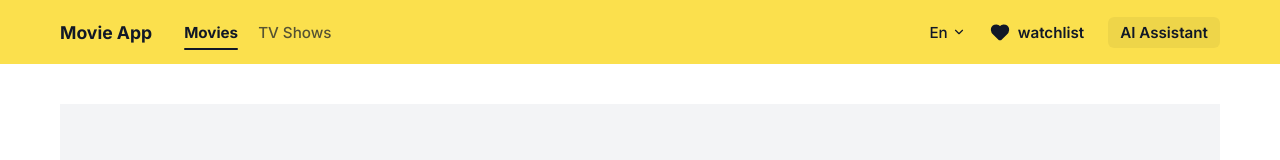
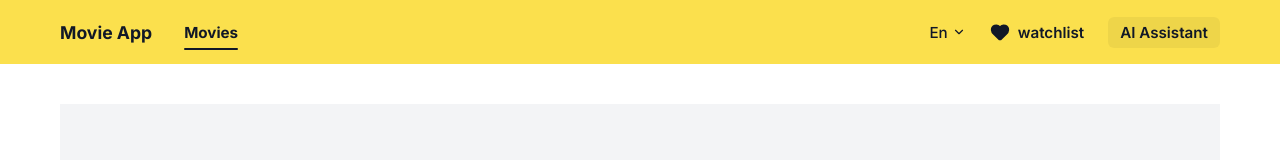
Before and after one commit to hussienhagar459-jpg/movieapp, a React (Vite) app: page / in a window 1280 px wide. Shown: the top 160 px of the page. Built offline with nearby package versions, Linux system fonts and the light colour scheme; no server answers; the HTML template or start-up script is replaced by a standard one.

Commit message:
Remove TV Shows link from navbar

```diff
--- a/src/components/Navbar.jsx
+++ b/src/components/Navbar.jsx
@@ -21,12 +21,6 @@ export default function Navbar() {
               className={`nav-link ${location.pathname === '/' ? 'active' : ''}`}
             >
               Movies
-            </Link>
-            <Link
-              to="/tv"
-              className={`nav-link ${location.pathname === '/tv' ? 'active' : ''}`}
-            >
-              TV Shows
             </Link>
           </nav>
         </div>
```
